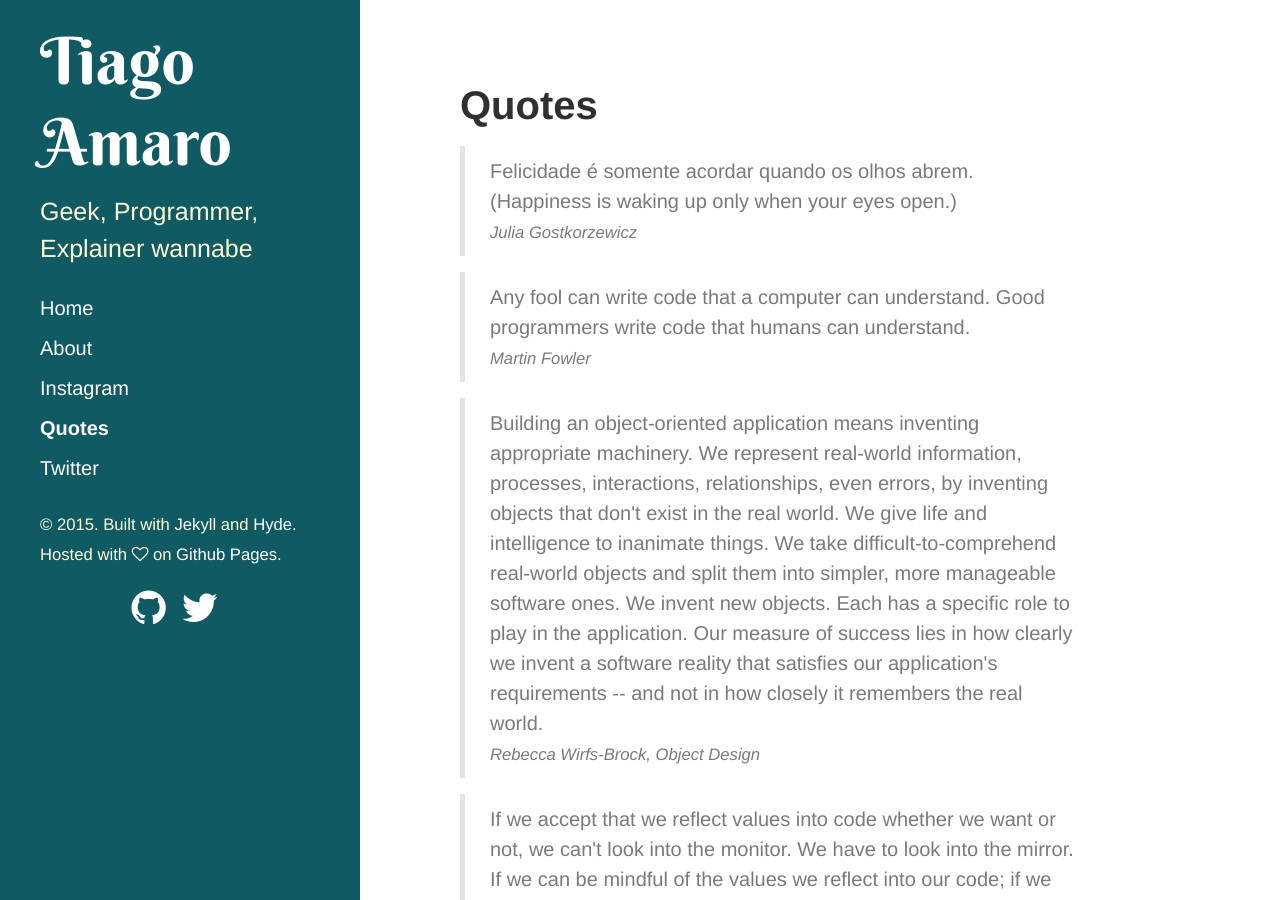
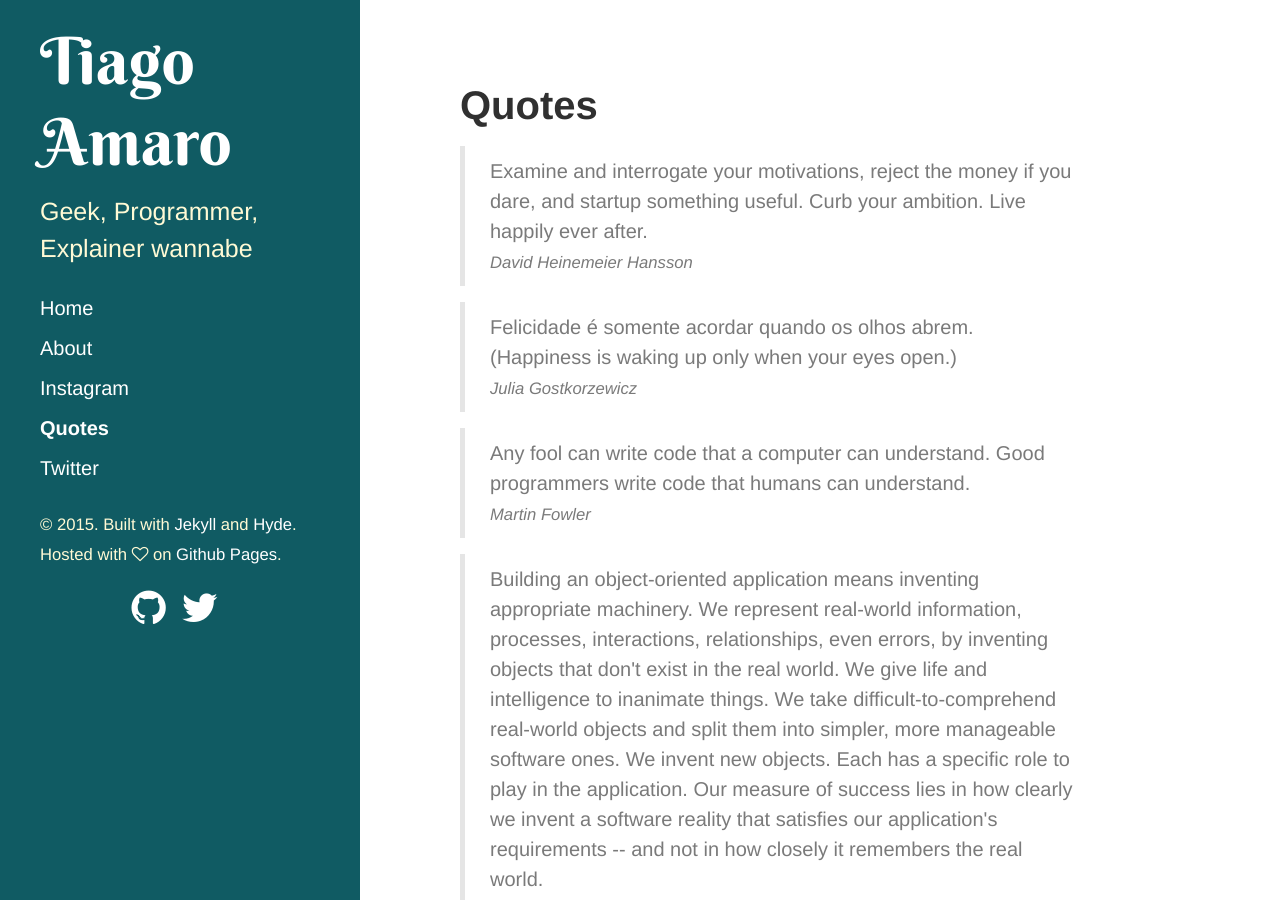
Before and after one commit to tiagoamaro/tiagoamaro.com.br_jekyll, a Jekyll site: the page built from quotes.html, in a window 1280 px wide and 900 px high. Built offline with Jekyll 4.4.1, drawn with Linux system fonts in a browser that asks for light colours; nearby versions of some CDN libraries; Markdown is read by kramdown in place of the engine named in the settings.

Commit message:
add DHH quote

```diff
--- a/quotes.html
+++ b/quotes.html
@@ -2,6 +2,14 @@
 layout: page
 title: Quotes
 ---
+
+<div class="quotation">
+    <blockquote>
+        Examine and interrogate your motivations, reject the money if you dare, and startup something useful. Curb your ambition. Live happily ever after.
+        <br>
+        <small><cite>David Heinemeier Hansson</cite></small>
+    </blockquote>
+</div>
 
 <div class="quotation">
     <blockquote>
```
